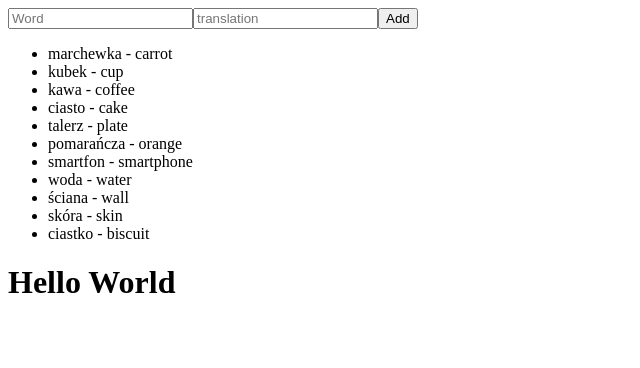
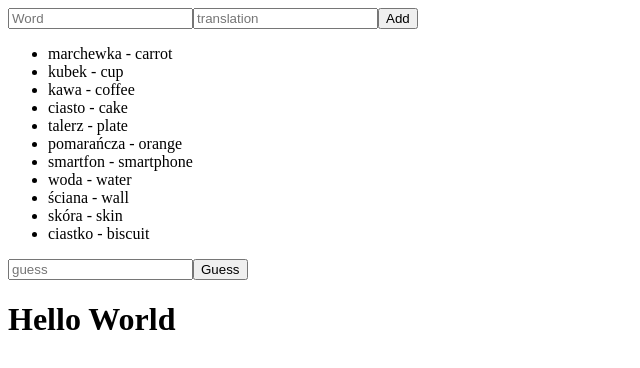
Before and after one commit to sylvestertarnowski/words-learning-app, a React (Create React App) app: page / in a window 1280 px wide. Shown: the top 368 px of the page, without its empty margins (0-640 px from the left). Built offline with nearby package versions, Linux system fonts and the light colour scheme.

Commit message:
GuessWords set up for word guess logic, imports state from props

```diff
--- a/src/GuessWords.js
+++ b/src/GuessWords.js
@@ -4,14 +4,49 @@ class GuessWords extends Component {
     constructor(props) {
         super(props);
         this.state = {
+            tempWord: "",
             list: props.data
         }
+        this.handleSubmit = this.handleSubmit.bind(this);
+        this.handleChange = this.handleChange.bind(this);
+    }
+
+    // Use this.state.list as a table for random words choosing.
+    // Generate random number the length of list array
+    // use that number to pick a random set of words
+    // store the random word in State "randomWord"
+    // prepare logic for guessing the "randomWord"
+    // when guessed right, remove the word by searching it in array of objects from state
+    // re-generate new word
+
+    handleSubmit(event) {
+        console.log(this.state.list[0].word);
+        event.preventDefault();
+    }
+
+    handleChange(event) {
+        const {name, value} = event.target;
+        this.setState({
+            [name]: value
+        })
     }
 
     render() {
         console.log(this.state.list)
         return (
-            <h1>Hello World</h1>
+            <div>
+                <form onSubmit={this.handleSubmit}>
+                    <input
+                        type="text"
+                        name="tempWord"
+                        placeholder="guess"
+                        value={this.state.tempWord}
+                        onChange={this.handleChange}
+                    />
+                    <button>Guess</button>
+                </form>
+                <h1>Hello World</h1>
+            </div>
         );
     }
 }
```
